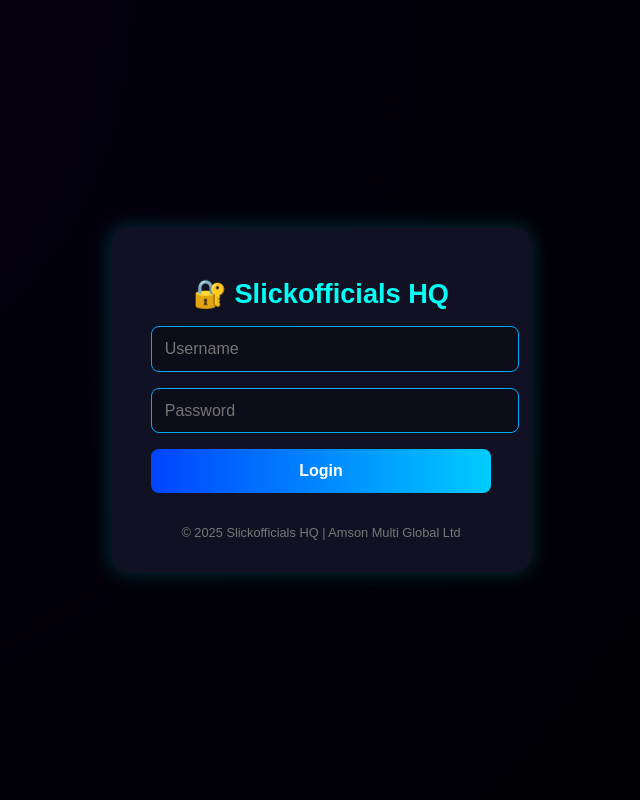
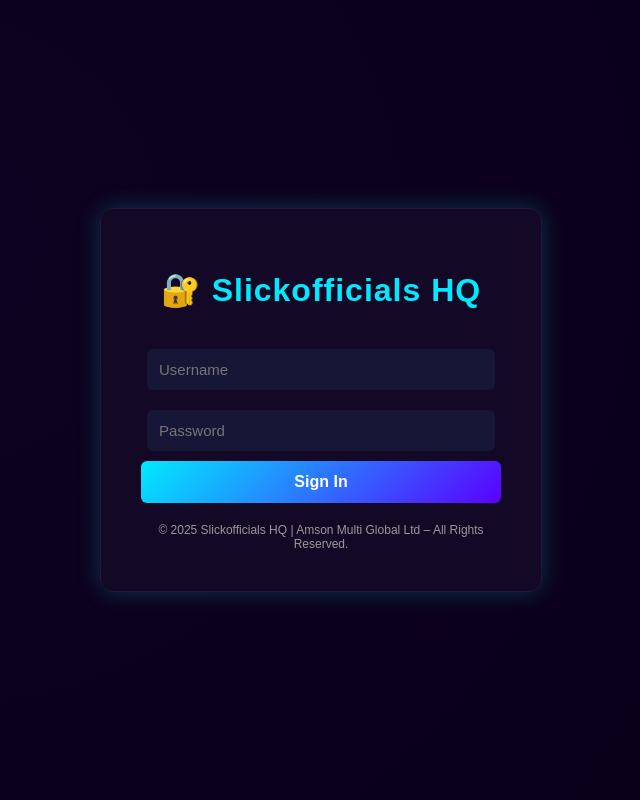
Before and after one commit to slickofficials/SlickOfficials-HQ-HUB, a Flask app: page /login in a window 1280 px wide. Shown: the whole page, without its empty margins (319-959 px from the left). Run offline with Flask 3, Linux system fonts and the light colour scheme.

Commit message:
Update login.html

```diff
--- a/templates/login.html
+++ b/templates/login.html
@@ -3,88 +3,79 @@
 <head>
   <meta charset="UTF-8" />
   <meta name="viewport" content="width=device-width, initial-scale=1.0" />
-    <title>Login | Slickofficials HQ</title>
+  <title>Slickofficials HQ Login</title>
   <style>
     body {
-            background: radial-gradient(circle at top left, #050014, #000);
-            color: #d6e3ff;
+      margin: 0;
+      height: 100vh;
+      display: flex;
+      justify-content: center;
+      align-items: center;
+      background: radial-gradient(circle at 20% 30%, #0d0221, #0b001a 80%);
       font-family: "Poppins", sans-serif;
-            display: flex;
-            align-items: center;
-            justify-content: center;
-            height: 100vh;
-            margin: 0;
+      color: #e0e0e0;
     }
     .login-container {
-            background: rgba(20, 20, 40, 0.85);
-            padding: 2rem 2.5rem;
-            border-radius: 15px;
-            box-shadow: 0 0 20px rgba(0, 255, 255, 0.2);
+      background: rgba(20, 10, 40, 0.95);
+      border: 1px solid #1a1a3d;
+      border-radius: 12px;
+      box-shadow: 0 0 25px #00ffff33;
+      padding: 40px;
+      width: 360px;
       text-align: center;
-            width: 340px;
     }
     h1 {
-            color: #00fff7;
-            margin-bottom: 1rem;
-            font-size: 1.7rem;
+      color: #00eaff;
+      margin-bottom: 30px;
+      letter-spacing: 1px;
     }
     input {
-            width: 100%;
-            padding: 0.8rem;
-            margin-bottom: 1rem;
-            background: #0d0d1a;
-            border: 1px solid #00aaff;
-            border-radius: 8px;
-            color: #d6e3ff;
-            font-size: 1rem;
+      width: 90%;
+      padding: 12px;
+      margin: 10px 0;
+      border: none;
+      border-radius: 6px;
+      background: #161636;
+      color: #e0e0e0;
+      font-size: 15px;
+      outline: none;
+      transition: 0.3s;
     }
     input:focus {
-            outline: none;
-            border-color: #00fff7;
-            box-shadow: 0 0 8px #00fff7;
+      box-shadow: 0 0 10px #00eaff88;
     }
     button {
-            background: linear-gradient(90deg, #0044ff, #00ccff);
+      width: 100%;
+      padding: 12px;
       border: none;
-            width: 100%;
-            padding: 0.8rem;
-            border-radius: 8px;
-            font-size: 1rem;
-            color: white;
+      border-radius: 6px;
+      background: linear-gradient(135deg, #00eaff, #5a00ff);
+      color: #fff;
+      font-size: 16px;
       font-weight: 600;
       cursor: pointer;
-            transition: background 0.3s ease, transform 0.2s ease;
+      transition: 0.3s;
     }
     button:hover {
-            background: linear-gradient(90deg, #007bff, #00ffff);
-            transform: translateY(-3px);
+      opacity: 0.9;
+      box-shadow: 0 0 20px #00eaff88;
     }
-        .flash {
-            color: #ff4f81;
-            margin-bottom: 1rem;
-            font-size: 0.9rem;
-        }
-        footer {
-            margin-top: 2rem;
-            font-size: 0.8rem;
-            color: #777;
+    .footer {
+      margin-top: 20px;
+      font-size: 12px;
+      color: #999;
     }
   </style>
 </head>
 <body>
-    <form class="login-container" method="POST">
+  <form method="POST" class="login-container">
     <h1>🔐 Slickofficials HQ</h1>
-        {% with messages = get_flashed_messages(with_categories=true) %}
-            {% if messages %}
-                {% for category, message in messages %}
-                    <div class="flash">{{ message }}</div>
-                {% endfor %}
-            {% endif %}
-        {% endwith %}
     <input type="text" name="username" placeholder="Username" required />
     <input type="password" name="password" placeholder="Password" required />
-        <button type="submit">Login</button>
-        <footer>© 2025 Slickofficials HQ | Amson Multi Global Ltd</footer>
+    <button type="submit">Sign In</button>
+    <div class="footer">
+      © 2025 Slickofficials HQ | Amson Multi Global Ltd – All Rights Reserved.
+    </div>
   </form>
 </body>
 </html>
```
Lines whose indentation alone changed are shown as unchanged.
